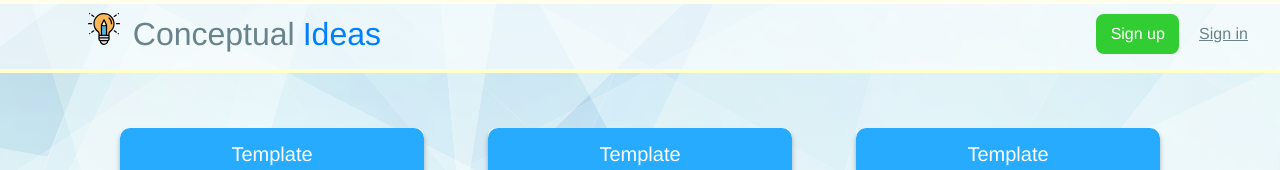
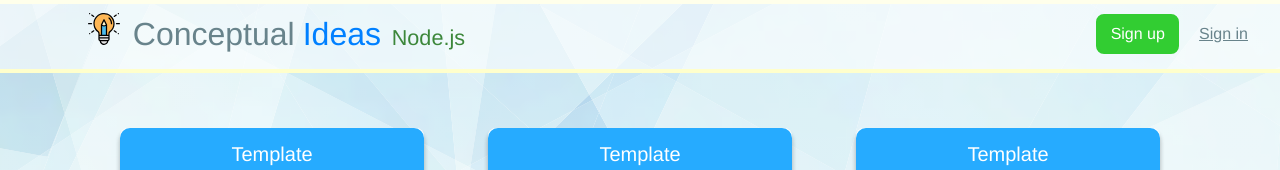
Before and after one commit to kyotee/Conceptual_Ideas_Node_JS, a React (Create React App) app in the folder views/: page / in a window 1280 px wide. Shown: the top 170 px of the page. Built offline with nearby package versions, Linux system fonts and the light colour scheme.

Commit message:
title tweak

```diff
--- a/views/src/javascripts/ui/navigation_bar.js
+++ b/views/src/javascripts/ui/navigation_bar.js
@@ -26,6 +26,7 @@ class NavigationBar extends Component {
 					<div id="idea-icon"></div>
 					<p id="title1">Conceptual</p>
 					<p id="title2">Ideas</p>
+					<p id="title3">Node.js</p>
 				</div>
 
 				{this.loggedin()}
--- a/views/src/stylesheets/navigation_bar.scss
+++ b/views/src/stylesheets/navigation_bar.scss
@@ -21,7 +21,7 @@ $default-fonts: Helvetica, Arial, sans-serif;
 		-moz-transform:scale(0.7);
 		-ms-transform:scale(0.7);
 		transform:scale(0.7);
-		width: 22em
+		width: 25em
 	}
 	@media screen and (min-width: 768px){
 		margin-left: 5.5em
@@ -112,3 +112,13 @@ $default-fonts: Helvetica, Arial, sans-serif;
 	display: inline-block;
 	margin: 0.5em 0em 0.5em 0
 }
+
+#title3 {
+	padding-left: 0.5em;
+	font-family: $default-fonts;
+	font-size: 1.35em;
+	color: #3C873A;
+	border-radius: 0.25em;
+	display: inline-block;
+	margin: 0.5em 0em 0.5em 0
+}
```
